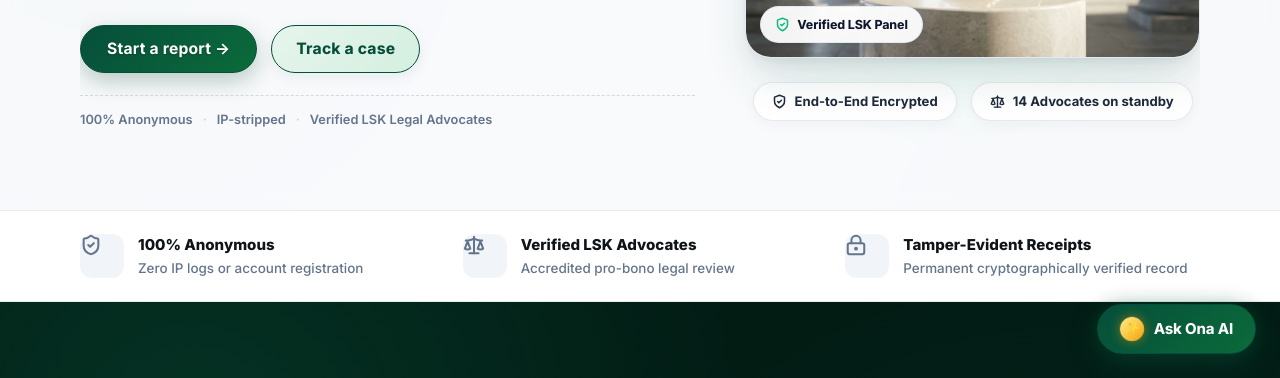
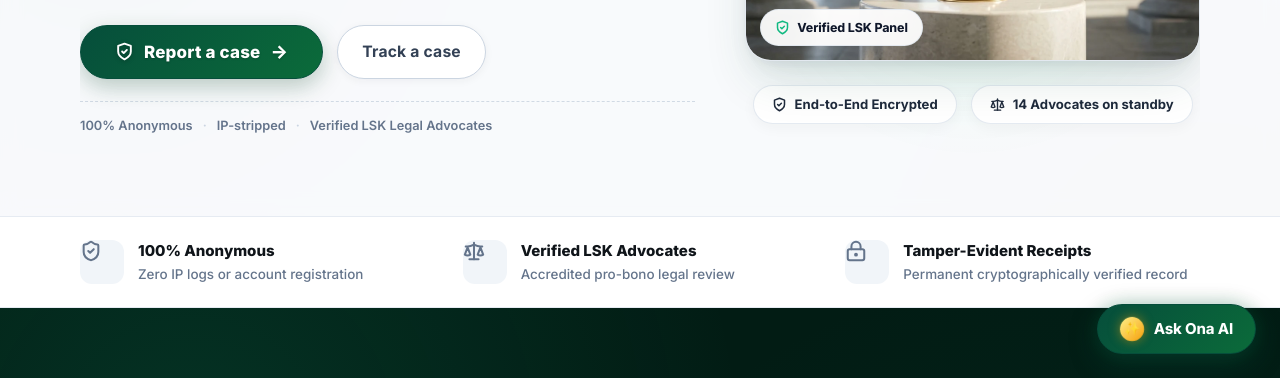
Before and after one commit to Mutisyaaa/OnaPolisi, a website: page Index.html in a window 1280 px wide. Shown: the part 422-800 px from the top of the page. Drawn offline with Linux system fonts and the light colour scheme; no server answers.

Commit message:
style(hero): make report action radiant and prominent as primary hero CTA

```diff
--- a/Index.html
+++ b/Index.html
@@ -288,7 +288,146 @@
       line-height: 1.55;
       font-weight: 450;
     }
+
     .hero-actions { display: flex; flex-wrap: wrap; gap: 14px; align-items: center; margin-bottom: 22px; }
+
+    /* Radiant Hero Report Button - "The Main Event" */
+    .button-hero-report {
+      position: relative;
+      display: inline-flex;
+      align-items: center;
+      justify-content: center;
+      gap: 10px;
+      background: linear-gradient(135deg, #064E3B 0%, #057A55 38%, #047857 70%, #10B981 100%) !important;
+      color: #FFFFFF !important;
+      font-size: 1.06rem !important;
+      font-weight: 800 !important;
+      letter-spacing: -0.01em;
+      padding: 0 34px !important;
+      min-height: 54px !important;
+      border-radius: 999px !important;
+      border: 1.5px solid #34D399 !important;
+      cursor: pointer;
+      text-shadow: 0 1px 2px rgba(0, 0, 0, 0.35);
+      overflow: hidden;
+      isolation: isolate;
+      transition: transform 0.25s cubic-bezier(0.16, 1, 0.3, 1), box-shadow 0.25s ease, border-color 0.25s ease;
+      animation: heroRadiantPulse 3s ease-in-out infinite;
+    }
+
+    /* Radiant Ambient Aura Glow */
+    @keyframes heroRadiantPulse {
+      0%, 100% {
+        box-shadow:
+          0 0 0 1px rgba(52, 211, 153, 0.4),
+          0 10px 26px -2px rgba(6, 78, 59, 0.5),
+          0 18px 40px -4px rgba(16, 185, 129, 0.4),
+          0 0 30px rgba(16, 185, 129, 0.28),
+          inset 0 1px 1px rgba(255, 255, 255, 0.45);
+      }
+      50% {
+        box-shadow:
+          0 0 0 3px rgba(52, 211, 153, 0.75),
+          0 14px 34px -2px rgba(6, 78, 59, 0.6),
+          0 26px 54px -4px rgba(16, 185, 129, 0.62),
+          0 0 48px rgba(16, 185, 129, 0.5),
+          inset 0 1px 2px rgba(255, 255, 255, 0.7);
+      }
+    }
+
+    /* Continuous Luminous Shimmer Sheen */
+    .button-hero-report::after {
+      content: "";
+      position: absolute;
+      top: -60%;
+      left: -70%;
+      width: 45%;
+      height: 220%;
+      background: linear-gradient(
+        90deg,
+        transparent 0%,
+        rgba(255, 255, 255, 0.08) 20%,
+        rgba(255, 255, 255, 0.42) 50%,
+        rgba(255, 255, 255, 0.08) 80%,
+        transparent 100%
+      );
+      transform: rotate(25deg);
+      animation: heroRadiantSweep 4.2s cubic-bezier(0.4, 0, 0.2, 1) infinite;
+      pointer-events: none;
+      z-index: 1;
+    }
+
+    @keyframes heroRadiantSweep {
+      0%, 25% { left: -70%; }
+      60%, 100% { left: 170%; }
+    }
+
+    .button-hero-report:hover {
+      transform: translateY(-2px) scale(1.025);
+      border-color: #6EE7B7 !important;
+      box-shadow:
+        0 0 0 3px rgba(52, 211, 153, 0.9),
+        0 16px 38px -2px rgba(6, 78, 59, 0.65),
+        0 30px 62px -4px rgba(16, 185, 129, 0.7),
+        0 0 55px rgba(16, 185, 129, 0.55),
+        inset 0 1px 2px rgba(255, 255, 255, 0.75) !important;
+    }
+
+    .button-hero-report:active {
+      transform: translateY(1px) scale(0.99);
+    }
+
+    .button-hero-report .report-shield-icon {
+      position: relative;
+      z-index: 2;
+      filter: drop-shadow(0 1px 2px rgba(0, 0, 0, 0.3));
+      transition: transform 0.25s ease;
+    }
+
+    .button-hero-report:hover .report-shield-icon {
+      transform: scale(1.15) rotate(-5deg);
+    }
+
+    .button-hero-report .report-btn-text {
+      position: relative;
+      z-index: 2;
+    }
+
+    .button-hero-report .report-btn-arrow {
+      position: relative;
+      z-index: 2;
+      display: inline-block;
+      font-size: 1.15rem;
+      transition: transform 0.25s cubic-bezier(0.16, 1, 0.3, 1);
+    }
+
+    .button-hero-report:hover .report-btn-arrow {
+      transform: translateX(5px);
+    }
+
+    /* Subdued Secondary Track Button - Steps down so Report dominates */
+    .hero-track-subdued,
+    #hero-track-btn {
+      background: #FFFFFF !important;
+      color: #334155 !important;
+      border: 1.5px solid #CBD5E1 !important;
+      min-height: 54px !important;
+      padding: 0 24px !important;
+      font-size: 0.98rem !important;
+      font-weight: 700 !important;
+      box-shadow: 0 2px 8px rgba(15, 23, 42, 0.05) !important;
+      transition: all 0.2s ease !important;
+    }
+
+    .hero-track-subdued:hover,
+    #hero-track-btn:hover {
+      background: #F8FAFC !important;
+      color: #0F172A !important;
+      border-color: #94A3B8 !important;
+      box-shadow: 0 4px 14px rgba(15, 23, 42, 0.09) !important;
+      transform: translateY(-1px);
+    }
+
 
     .hero-trust-bar {
       display: flex;
@@ -1449,8 +1588,15 @@
           <h1>When something happens,<br>there should be a <span class="hero-title-accent">record.</span></h1>
           <p class="hero-copy">Secure, anonymous incident documentation directly connected to certified legal aid and human rights advocates in Kenya.</p>
           <div class="hero-actions">
-            <button class="button button-primary" data-open-report>Start a report <span aria-hidden="true">&nbsp;→</span></button>
-            <a class="button button-secondary" href="/case" id="hero-track-btn" style="background: linear-gradient(135deg, #E6F5EC 0%, #D4EFE0 100%) !important; color: #064E3B !important; border: 1.5px solid #064E3B !important;">Track a case</a>
+            <button class="button button-primary button-hero-report" data-open-report>
+              <svg class="report-shield-icon" width="19" height="19" viewBox="0 0 24 24" fill="none" stroke="currentColor" stroke-width="2.4" stroke-linecap="round" stroke-linejoin="round" aria-hidden="true">
+                <path d="M12 22s8-4 8-10V5l-8-3-8 3v7c0 6 8 10 8 10z"/>
+                <path d="m9 12 2 2 4-4"/>
+              </svg>
+              <span class="report-btn-text">Report a case</span>
+              <span class="report-btn-arrow" aria-hidden="true">&rarr;</span>
+            </button>
+            <a class="button button-secondary hero-track-subdued" href="/case" id="hero-track-btn">Track a case</a>
           </div>
           <div class="hero-trust-bar">
             <span>100% Anonymous</span>
@@ -1624,8 +1770,14 @@
             <p>All reports are strictly anonymous, encrypted, and backed by verified legal aid.</p>
           </div>
           <div class="cta-btns">
-            <button class="button button-primary cta-btn-main" data-open-report>Start a report →</button>
-            <a class="button button-secondary cta-btn-sub" href="/case" style="background: linear-gradient(135deg, #E6F5EC 0%, #D4EFE0 100%) !important; color: #064E3B !important; border: 1.5px solid #064E3B !important;">Track a case</a>
+            <button class="button button-primary cta-btn-main" data-open-report style="box-shadow: 0 0 0 2px rgba(52, 211, 153, 0.4), 0 8px 24px rgba(0, 0, 0, 0.15); display: inline-flex; align-items: center; gap: 8px;">
+              <svg width="18" height="18" viewBox="0 0 24 24" fill="none" stroke="currentColor" stroke-width="2.4" stroke-linecap="round" stroke-linejoin="round" aria-hidden="true">
+                <path d="M12 22s8-4 8-10V5l-8-3-8 3v7c0 6 8 10 8 10z"/>
+                <path d="m9 12 2 2 4-4"/>
+              </svg>
+              Report a case &rarr;
+            </button>
+            <a class="button button-secondary cta-btn-sub" href="/case" style="background: rgba(255, 255, 255, 0.12) !important; color: #FFFFFF !important; border: 1.5px solid rgba(255, 255, 255, 0.35) !important;">Track a case</a>
           </div>
         </div>
       </div>
```
